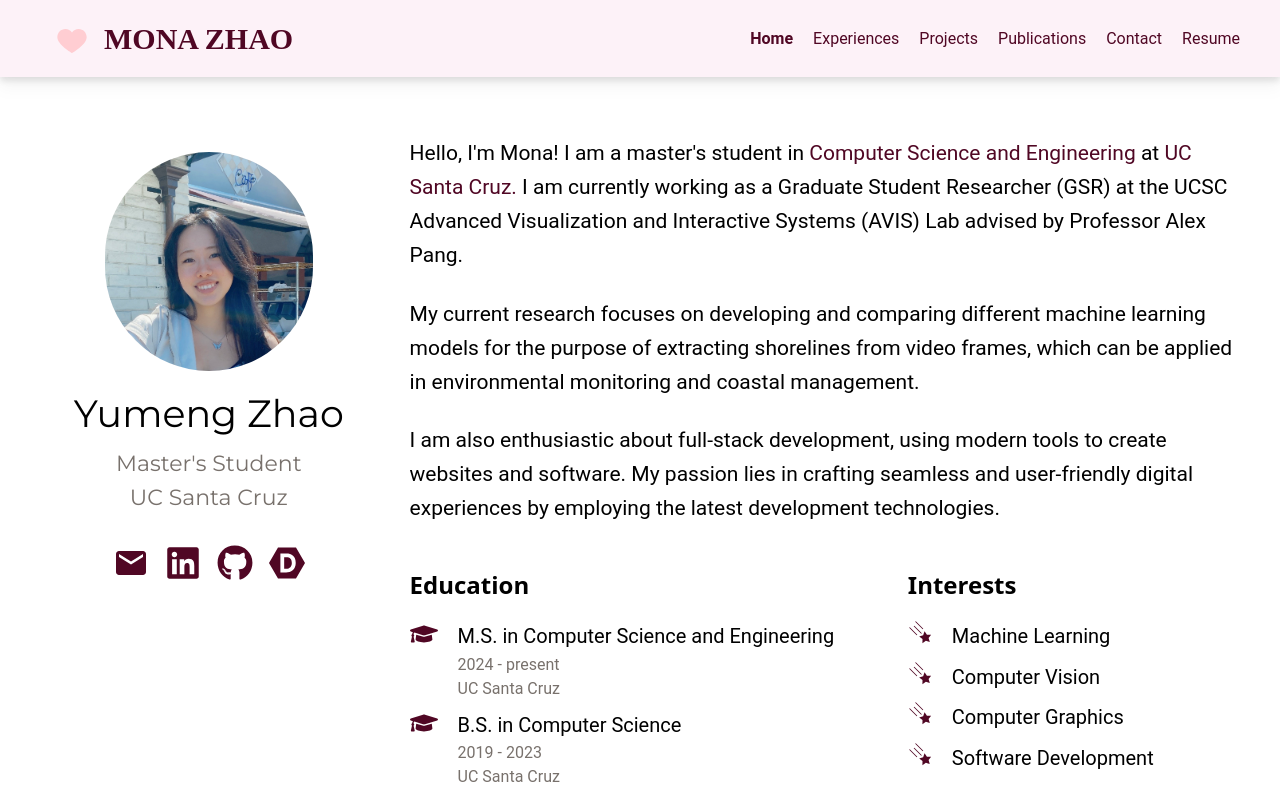
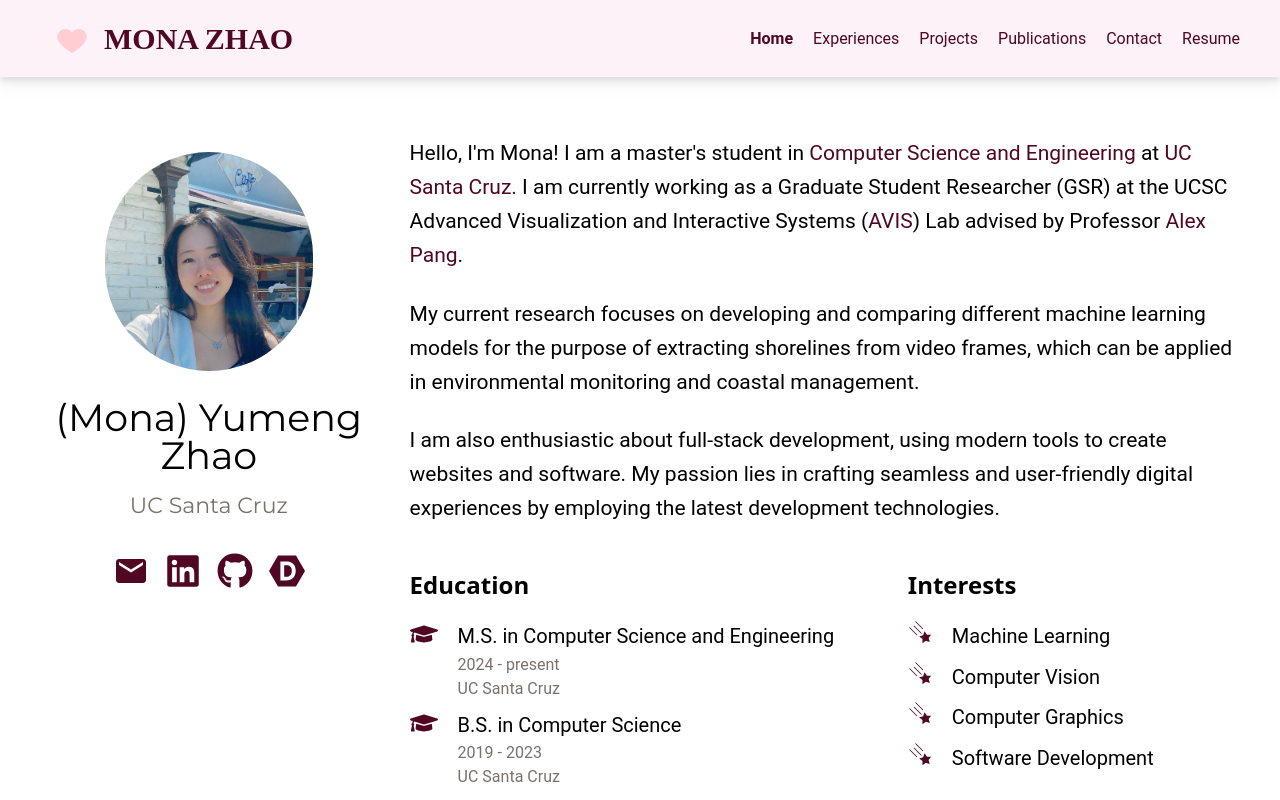
Before and after one commit to Mayuzh/monazhao, a React (Create React App) app: page /#/ in a window 1280 px wide. Shown: the top 800 px of the page. Built offline with nearby package versions, Linux system fonts and the light colour scheme; a web font is replaced by a local one.

Commit message:
Update Home.js

```diff
--- a/src/components/Home.js
+++ b/src/components/Home.js
@@ -9,7 +9,7 @@ import { SiDevpost } from "react-icons/si";
 
 const Home = () => {
     // Add the content of the home section here
-    const name = "Yumeng Zhao"; // Replace with the actual name
+    const name = "(Mona) Yumeng Zhao"; // Replace with the actual name
     const major = "Master's Student";
     const college = "UC Santa Cruz";
     const selfIntro2 = "My current research focuses on developing and comparing different machine learning models for the purpose of extracting shorelines from video frames, which can be applied in environmental monitoring and coastal management."
@@ -19,9 +19,9 @@ const Home = () => {
             <div className='flex flex-col lg:w-[30%] py-8 px-2'>
                 <img src={require(`../images/mona.jpg`)} alt="Profile Photo" className="w-52 rounded-full mx-auto" />
                 <div className='title flex flex-col text-center mt-4 leading-none'>
-                    <div className="lg:text-[38px] text-[28px] px-4 py-2">{name}</div>
-                    <div className="lg:text-[22px] text-[16px] text-stone-500 my-3">{major}</div>
-                    <div className="lg:text-[22px] text-[16px] text-stone-500">{college}</div>
+                    <div className="lg:text-[38px] text-[28px] px-4 py-3">{name}</div>
+                    {/* <div className="lg:text-[22px] text-[16px] text-stone-500 my-3">{major}</div> */}
+                    <div className="lg:text-[22px] text-[16px] text-stone-500 pt-2">{college}</div>
                     <div className='flex justify-center space-x-4 mt-9'>
                         <MdEmail size={36} className='text-pink-950 icon-link icon-link:hover' />
                         <a href="https://www.linkedin.com/in/monazhao417/" target="_blank" rel="noopener noreferrer">
@@ -40,15 +40,43 @@ const Home = () => {
             <div className='flex flex-col p-4 lg:w-[70%] space-y-6 leading-relaxed'>
             <span className='normal lg:text-[21px] text-[16px]'>
             Hello, I'm Mona! I am a master's student in&nbsp;
-                    <a className='text-pink-950 hover:underline' href="https://engineering.ucsc.edu/departments/computer-science-and-engineering/" target="_blank" rel="noopener noreferrer">
+            <a
+                className='text-pink-950 hover:underline'
+                href="https://engineering.ucsc.edu/departments/computer-science-and-engineering/"
+                target="_blank"
+                rel="noopener noreferrer"
+            >
                 Computer Science and Engineering
             </a>
             &nbsp;at&nbsp;
-                    <a className='text-pink-950 hover:underline' href="https://www.ucsc.edu/" target="_blank" rel="noopener noreferrer">
+            <a
+                className='text-pink-950 hover:underline'
+                href="https://www.ucsc.edu/"
+                target="_blank"
+                rel="noopener noreferrer"
+            >
                 UC Santa Cruz.
             </a>
-                    &nbsp;I am currently working as a Graduate Student Researcher (GSR) at the UCSC Advanced Visualization and Interactive Systems (AVIS) Lab advised by Professor Alex Pang.
+            &nbsp;I am currently working as a Graduate Student Researcher (GSR) at the UCSC Advanced Visualization and Interactive Systems (
+            <a
+                className='text-pink-950 hover:underline'
+                href="https://sites.google.com/ucsc.edu/vis/home/"
+                target="_blank"
+                rel="noopener noreferrer"
+            >
+                AVIS
+            </a>
+            ) Lab advised by Professor&nbsp;
+            <a
+                className='text-pink-950 hover:underline'
+                href="https://users.soe.ucsc.edu/~pang/"
+                target="_blank"
+                rel="noopener noreferrer"
+            >
+                Alex Pang
+            </a>.
             </span>
+
 
                 <span className='normal lg:text-[21px] text-[16px]'>{selfIntro2}</span>
                 <span className='normal lg:text-[21px] text-[16px]'>{selfIntro3}</span>
```
Lines whose indentation alone changed are shown as unchanged.
